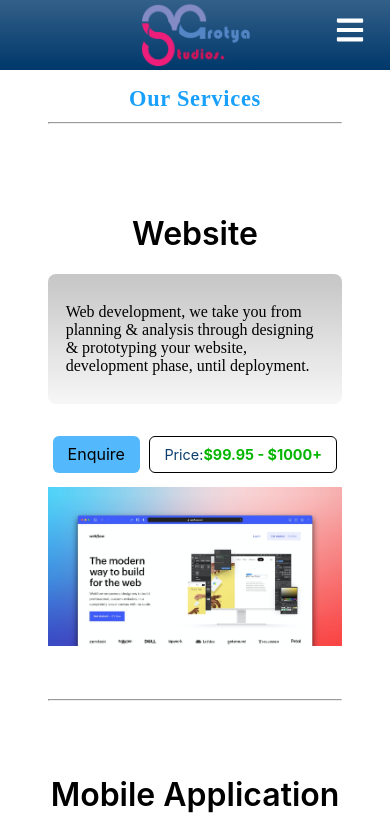
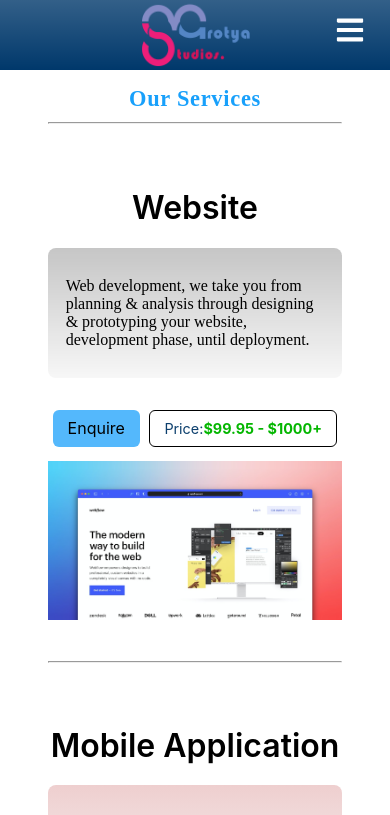
Before and after one commit to andilemarotya/marotya-studios, a React (Create React App) app in the folder frontend/: page /services in a window 390 px wide. Shown: the top 815 px of the page. Built offline with nearby package versions, Linux system fonts and the light colour scheme.

Commit message:
services

```diff
--- a/frontend/src/Styles/Services.css
+++ b/frontend/src/Styles/Services.css
@@ -15,9 +15,16 @@
     padding-bottom: 10px;
 
 }
+
+#hr-line1 {
+    margin-bottom: 5em;
+}
 @media screen and (max-width:480px) {
     .services_section1 .serv_header {
         font-size: 1.4rem;
+    }
+    #hr-line1 {
+        margin-bottom: 4em;
     }
 }
 
@@ -27,7 +34,7 @@
     flex-direction: row;
     justify-content: space-between;
     align-items: center;
-    /*padding-top: ;*/
+
     padding-bottom: 5%;
 
 }
@@ -155,7 +162,7 @@
     }
 
     .hr-line {
-        margin: 2.4em 0;
+        margin: 1.675em 0;
     }
 }
 
--- a/frontend/src/pages/Services.js
+++ b/frontend/src/pages/Services.js
@@ -34,9 +34,7 @@ const Services = () => {
         <div>
             <section className="services_section1">
                 <h3 className="serv_header">Our Services</h3>
-                <hr/>
-                <br/><br/> <br/> <br/> <br/>
-
+                <hr id="hr-line1"/>
 
 
                 {/* Website Section Style starts here */}
```
